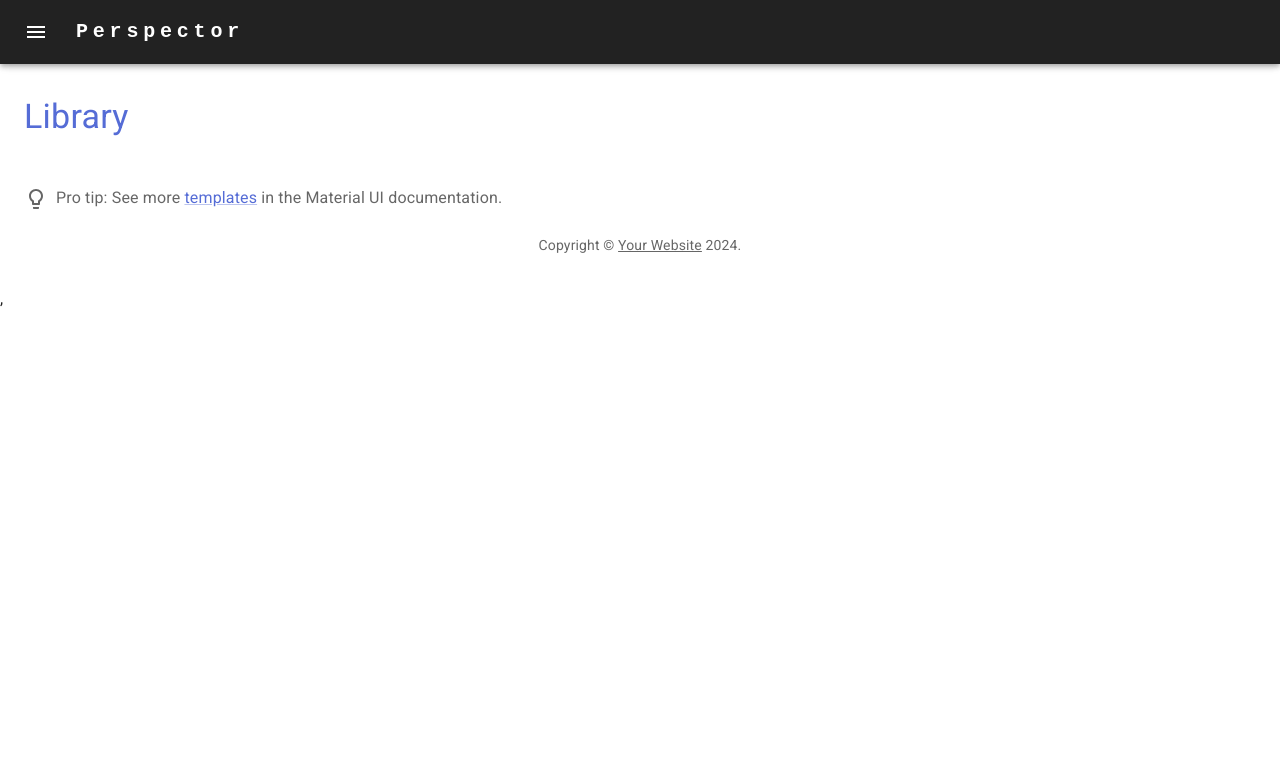
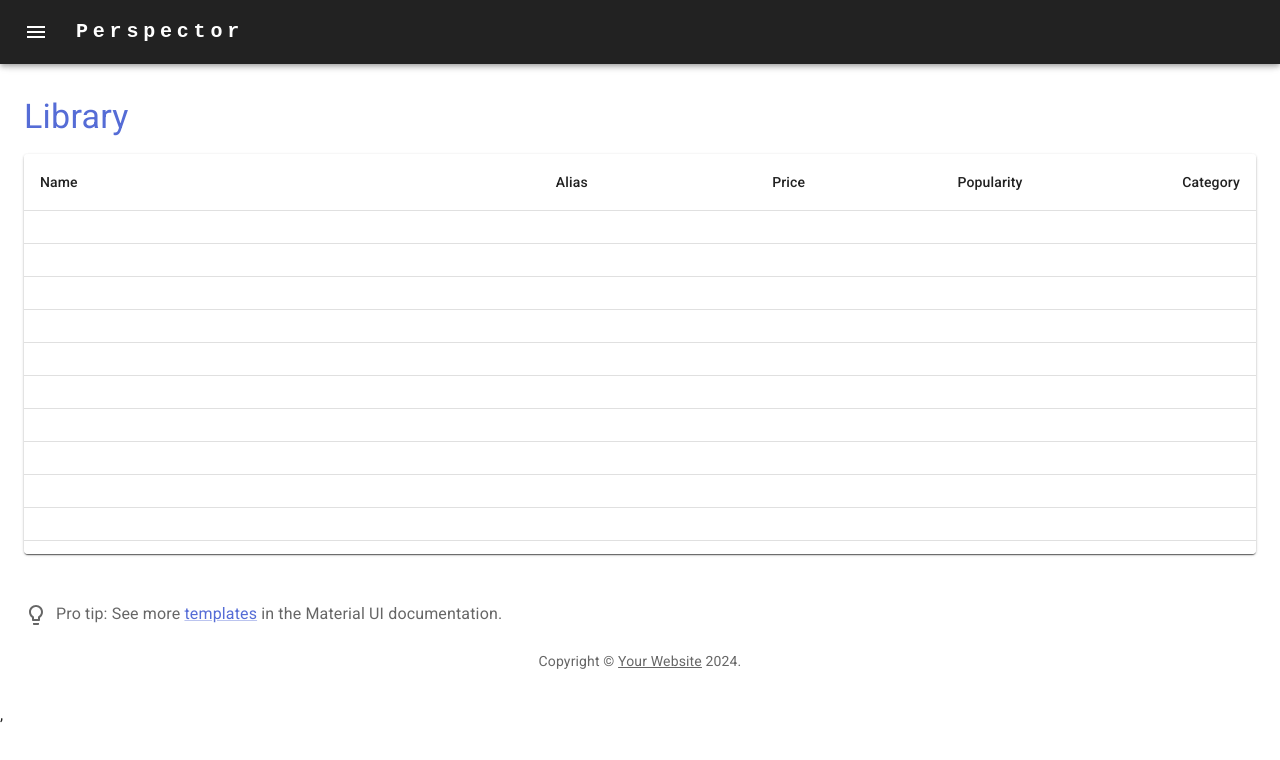
Before and after one commit to eccpluto/IOD-SE2024-miniProject02.1, a React (Vite) app in the folder material-ui-vite/: page /library in a window 1280 px wide. Shown: the top 760 px of the page. Built offline with nearby package versions, Linux system fonts and the light colour scheme.

Commit message:
added library table template code, will need to store some data / pointers to data in here.

```diff
--- /dev/null
+++ b/material-ui-vite/src/components/VirtualisedTable.jsx
@@ -0,0 +1,118 @@
+import * as React from 'react';
+import Table from '@mui/material/Table';
+import TableBody from '@mui/material/TableBody';
+import TableCell from '@mui/material/TableCell';
+import TableContainer from '@mui/material/TableContainer';
+import TableHead from '@mui/material/TableHead';
+import TableRow from '@mui/material/TableRow';
+import Paper from '@mui/material/Paper';
+import { TableVirtuoso } from 'react-virtuoso';
+
+const sample = [
+    ['Frozen yoghurt', 159, 6.0, 24, 4.0],
+    ['Ice cream sandwich', 237, 9.0, 37, 4.3],
+    ['Eclair', 262, 16.0, 24, 6.0],
+    ['Cupcake', 305, 3.7, 67, 4.3],
+    ['Gingerbread', 356, 16.0, 49, 3.9],
+];
+
+function createData(id, dessert, calories, fat, carbs, protein) {
+    return { id, dessert, calories, fat, carbs, protein };
+}
+
+const columns = [
+    {
+        width: 200,
+        label: 'Name',
+        dataKey: 'name',
+    },
+    {
+        width: 120,
+        label: 'Alias',
+        dataKey: 'alias',
+        numeric: true,
+    },
+    {
+        width: 120,
+        label: 'Price',
+        dataKey: 'price',
+        numeric: true,
+    },
+    {
+        width: 120,
+        label: 'Popularity',
+        dataKey: 'popularity',
+        numeric: true,
+    },
+    {
+        width: 120,
+        label: 'Category',
+        dataKey: 'category',
+        numeric: true,
+    },
+];
+
+const rows = Array.from({ length: 200 }, (_, index) => {
+    const randomSelection = sample[Math.floor(Math.random() * sample.length)];
+    return createData(index, ...randomSelection);
+});
+
+const VirtuosoTableComponents = {
+    Scroller: React.forwardRef((props, ref) => (
+        <TableContainer component={Paper} {...props} ref={ref} />
+    )),
+    Table: (props) => (
+        <Table {...props} sx={{ borderCollapse: 'separate', tableLayout: 'fixed' }} />
+    ),
+    TableHead,
+    TableRow: ({ item: _item, ...props }) => <TableRow {...props} />,
+    TableBody: React.forwardRef((props, ref) => <TableBody {...props} ref={ref} />),
+};
+
+function fixedHeaderContent() {
+    return (
+        <TableRow>
+            {columns.map((column) => (
+                <TableCell
+                    key={column.dataKey}
+                    variant="head"
+                    align={column.numeric || false ? 'right' : 'left'}
+                    style={{ width: column.width }}
+                    sx={{
+                        backgroundColor: 'background.paper',
+                    }}
+                >
+                    {column.label}
+                </TableCell>
+            ))}
+        </TableRow>
+    );
+}
+
+function rowContent(_index, row) {
+    return (
+        <React.Fragment>
+            {columns.map((column) => (
+                <TableCell
+                    key={column.dataKey}
+                    align={column.numeric || false ? 'right' : 'left'}
+                >
+                    {row[column.dataKey]}
+                </TableCell>
+            ))}
+        </React.Fragment>
+    );
+}
+
+export default function VirtualisedTable() {
+    return (
+        <Paper style={{ height: 400, width: '100%' }}>
+            <TableVirtuoso
+                data={rows}
+                components={VirtuosoTableComponents}
+                fixedHeaderContent={fixedHeaderContent}
+                itemContent={rowContent}
+            />
+        </Paper>
+    );
+}
--- a/material-ui-vite/src/pages/LibraryPage.jsx
+++ b/material-ui-vite/src/pages/LibraryPage.jsx
@@ -4,6 +4,7 @@ import Container from "@mui/material/Container"
 import Typography from "@mui/material/Typography"
 import Box from "@mui/material/Box"
 import useTheme from "@mui/material/styles/useTheme"
+import VirtualisedTable from "../components/VirtualisedTable"
 
 function LibraryPage(props) {
     const theme = useTheme();
@@ -20,6 +21,7 @@ function LibraryPage(props) {
                 }}>
                     Library
                 </Typography>
+                <VirtualisedTable></VirtualisedTable>
                 <ProTip />
                 <Copyright />
             </Box>
```
